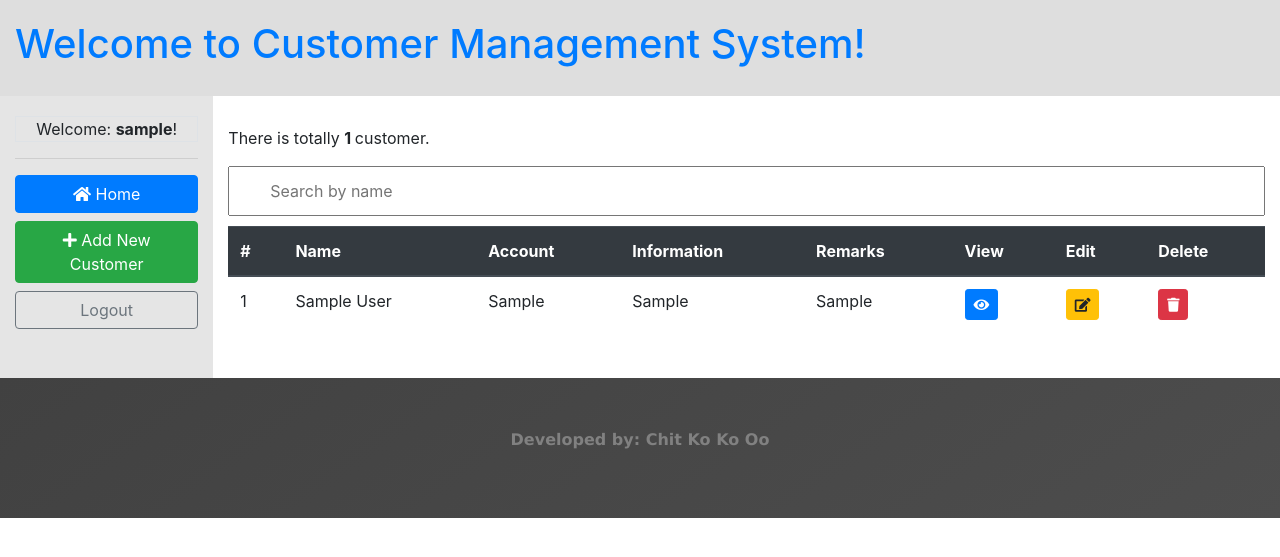
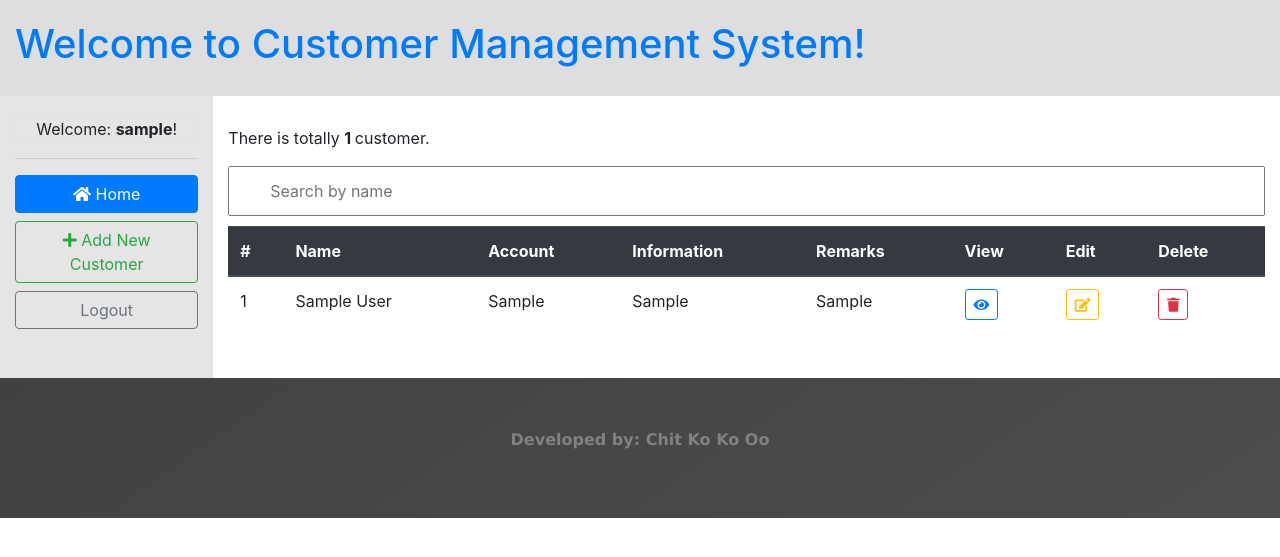
Before and after one commit to chitkokooo/customer-management-system, a Django app: page /customers/ in a window 1280 px wide. Shown: the top 557 px of the page. Run offline with Django 3.2, Linux system fonts and the light colour scheme; a user stored in the database is signed in; tables that the repository leaves empty hold one stand-in row (values such as "Sample post"); some libraries are stand-ins or nearby versions.

Commit message:
documentations0

```diff
--- a/cms/customers/templates/customers/base_generic.html
+++ b/cms/customers/templates/customers/base_generic.html
@@ -29,7 +29,7 @@
 				<hr>
 				<a href="{% url 'customers:customer-list' %}" class="btn btn-primary btn-block"><i class="fa fa-home"></i> Home</a>
 				{% if perms.customers.can_manage_customers %}
-					<a id="add-new-customer" href="{% url 'customers:customer-create' %}" class="btn btn-success btn-block">
+					<a id="add-new-customer" href="{% url 'customers:customer-create' %}" class="btn btn-outline-success btn-block">
 						<i class="fa fa-plus"></i> Add New Customer
 					</a>
 				{% endif %}
--- a/cms/customers/templates/customers/customer_detail.html
+++ b/cms/customers/templates/customers/customer_detail.html
@@ -2,7 +2,7 @@
 {% block title %} Customer: {{ customer.name }} {% endblock %}
 
 {% block content %}
-<a href="{% url 'customers:customer-list' %}" class="btn btn-primary"><i class="fa fa-arrow-left"></i> Back to customer list</a>
+<a href="{% url 'customers:customer-list' %}" class="btn btn-outline-primary"><i class="fa fa-arrow-left"></i> Back to customer list</a>
 <br><br>
 <h3><b>Customer Name:</b> {{ customer.name }}</h3>
 <hr>
--- a/cms/customers/templates/customers/customer_list.html
+++ b/cms/customers/templates/customers/customer_list.html
@@ -37,14 +37,14 @@
 					<!-- <td><span class="badge">{{ customer.info_created_at }}</span></td>
 					<td><span class="badge">{{ customer.info_updated_at }}</span></td> -->
 					<td>
-						<a href="{% url 'customers:customer-detail' customer.id %}" class="btn btn-sm btn-primary"><i class="fa fa-eye"></i></a>
+						<a href="{% url 'customers:customer-detail' customer.id %}" class="btn btn-sm btn-outline-primary"><i class="fa fa-eye"></i></a>
 					</td>
 					{% if perms.customers.can_manage_customers %}
 					<td>
-						<a href="{% url 'customers:customer-update' customer.id %}" class="btn btn-sm btn-warning"><i class="fa fa-0.5x fa-edit"></i></a>
+						<a href="{% url 'customers:customer-update' customer.id %}" class="btn btn-sm btn-outline-warning"><i class="fa fa-0.5x fa-edit"></i></a>
 					</td>
 					<td>
-						<a href="{% url 'customers:customer-delete' customer.id %}" class="btn btn-sm btn-danger"><i class="fa fa-trash"></i></a>
+						<a href="{% url 'customers:customer-delete' customer.id %}" class="btn btn-sm btn-outline-danger"><i class="fa fa-trash"></i></a>
 					</td>
 					{% endif %}
 				</tr>
```
Also changed, not shown: README.md, resources/1_login_page.png (added), resources/2_authorizers_group.png (added), resources/3_add_new_customer.png (added), resources/4_tellers_group.png (added).
